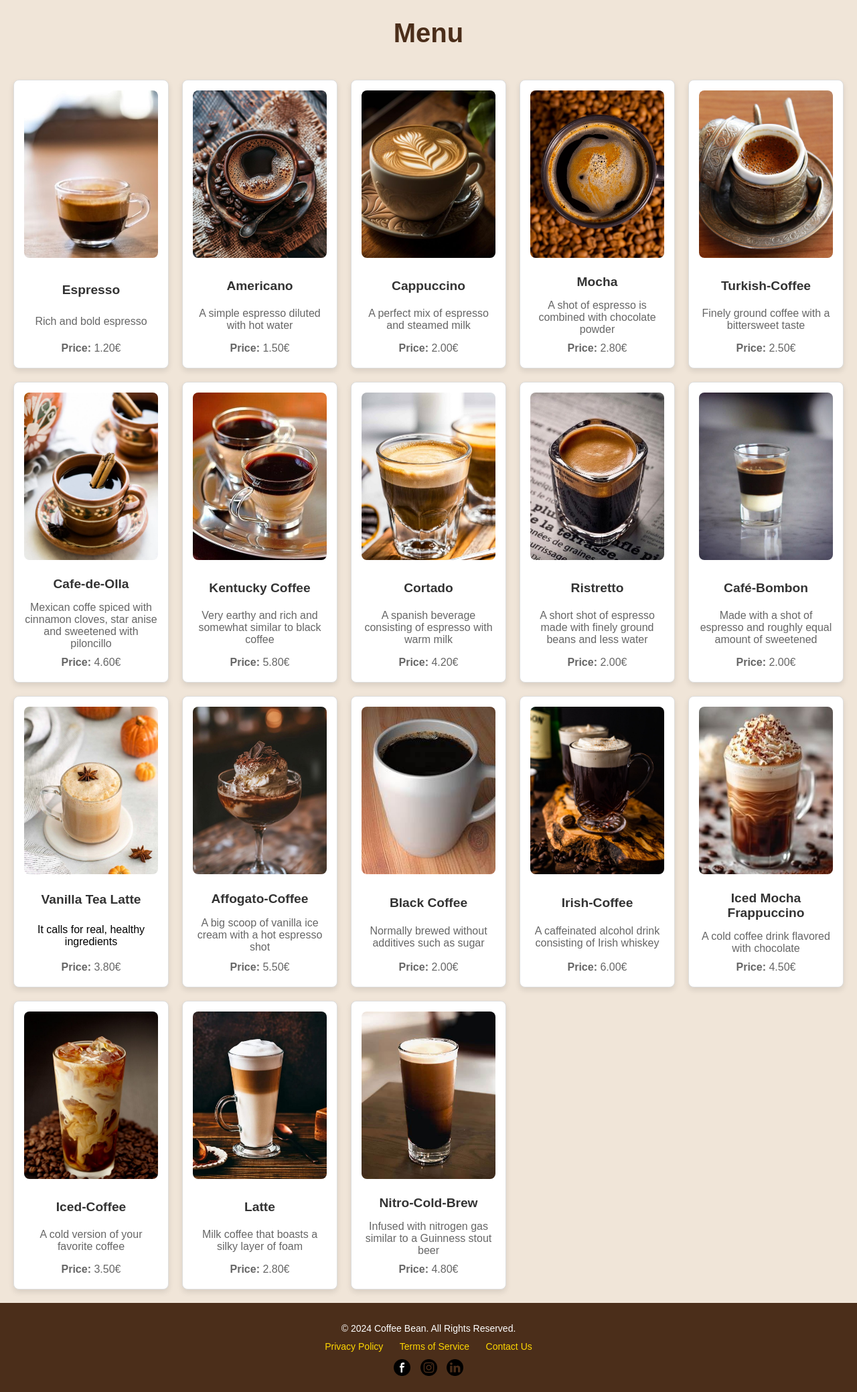
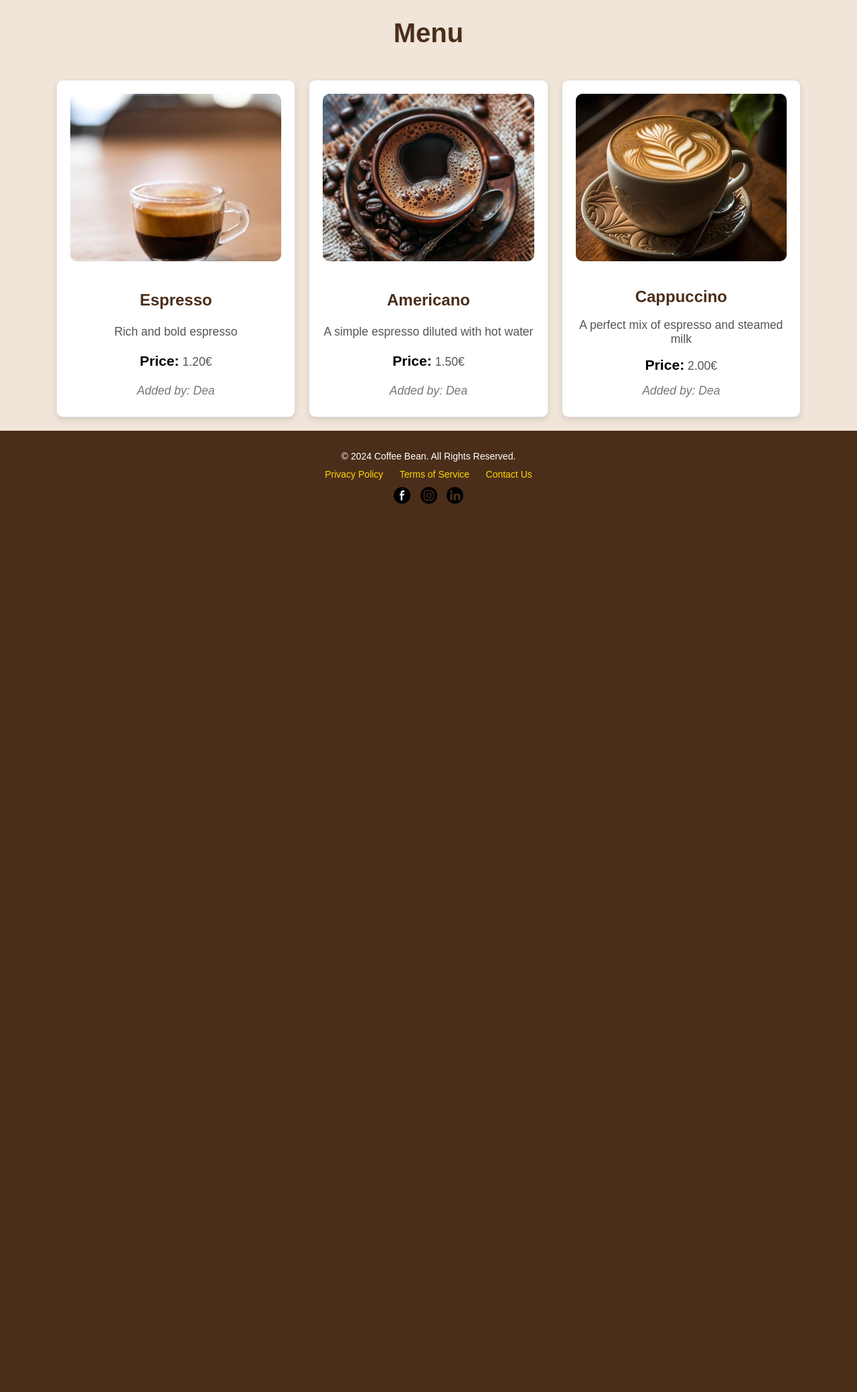
Before and after one commit to deaamanii/CoffeeShop, a PHP site: page /menu.php in a window 1280 px wide. Shown: the part 114-2192 px from the top of the page at 67% size. After the commit the page ends 866 px from the top, so only its background shows below. Run offline with PHP 8.4, Linux system fonts and the light colour scheme; data comes from the database, SQL or seed files in the repository; both versions use the stored data as it was after the commit.

Commit message:
Implementimi fillestar i menusë dinamike nga databaza
Implementova menu që merr fillimisht 3 produktet nga databaza. Përmirësova dizajnin e menusë për një UI më të mirë. Rregullova problemet me lidhjen e databazës në dashboard.

```diff
--- a/menu.css
+++ b/menu.css
@@ -94,10 +94,10 @@ body > h1 {
 /* Menu Grid */
 .menu {
     display: grid;
-    grid-template-columns: repeat(auto-fit, minmax(200px, 1fr)); /* Responsive columns */
+    grid-template-columns: repeat(auto-fit, minmax(300px, 1fr)); /* Produkte të organizuara më mirë */
     gap: 20px;
     padding: 20px;
-    width: 100%;
+    width: 90%;
     margin: 0 auto;
     justify-items: center;
 }
@@ -106,33 +106,51 @@ body > h1 {
 .menu-item {
     background-color: #fff;
     border: 1px solid #ddd;
-    border-radius: 8px;
+    border-radius: 10px;
     box-shadow: 0 4px 8px rgba(0, 0, 0, 0.1);
-    padding: 15px;
+    padding: 20px;
     text-align: center;
     display: flex;
     flex-direction: column;
     justify-content: space-between;
+    width: 100%;
+    max-width: 400px; /* Kufizon gjerësinë e secilit produkt */
 }
 
+/* Images */
 .menu-item img {
     width: 100%;
-    height: 250px;
+    max-height: 250px;
     object-fit: cover;
-    border-radius: 8px;
+    border-radius: 10px;
     margin-bottom: 15px;
 }
 
+/* Titles */
 .menu-item h3 {
-    font-size: 1.2em;
-    color: #333;
-    margin: 10px 0;
+    font-size: 1.5em;
+    color: #4b2e1a; /* Ngjyra e titullit */
+    margin-bottom: 10px;
 }
 
+/* Description */
 .menu-item p {
-    color: #666;
+    color: #555;
+    font-size: 1.1em;
+    margin: 8px 0;
+}
+
+/* Price */
+.menu-item strong {
+    color: #000;
+    font-weight: bold;
+    font-size: 1.2em;
+}
+
+/* Added by */
+.menu-item em {
+    color: #777;
     font-size: 1em;
-    margin: 5px 0;
 }
 
 /* Footer Styling */
--- a/menu.php
+++ b/menu.php
@@ -1,6 +1,5 @@
 <!DOCTYPE html>
 <html lang="en">
-
 <head>
     <meta charset="UTF-8">
     <meta name="viewport" content="width=device-width, initial-scale=1.0">
@@ -12,122 +11,50 @@
 <?php
     include 'header.php';
     ?>
+<?php
+include 'DatabaseConnection.php'; // Lidhja me databazën
 
-    <h1>Menu</h1>
-    <!-- Div për Menunë e Kafes -->
-    <div class="menu">
-        <div class="menu-item">
-            <img src="images/Espresso.jpg" alt="Espresso">
-            <h3>Espresso</h3>
-            <p>Rich and bold espresso</p>
-            <p><strong>Price:</strong> 1.20€</p>
-        </div>
-        <div class="menu-item">
-            <img src="images/americano.jpg" alt="Americano">
-            <h3>Americano</h3>
-            <p>A simple espresso diluted with hot water</p>
-            <p><strong>Price:</strong> 1.50€</p>
-        </div>
-        <div class="menu-item">
-            <img src="images/cappuccino.jpg" alt="Cappuccino">
-            <h3>Cappuccino</h3>
-            <p>A perfect mix of espresso and steamed milk</p>
-            <p><strong>Price:</strong> 2.00€</p>
-        </div>
-        <div class="menu-item">
-            <img src="images/mocha.jpg" alt="Mocha">
-            <h3>Mocha</h3>
-            <p>A shot of espresso is combined with chocolate powder </p>
-            <p><strong>Price:</strong> 2.80€</p>
-        </div>
-        <div class="menu-item">
-            <img src="images/turkish-coffee.jpg" alt="Turkish-Coffee">
-            <h3>Turkish-Coffee</h3>
-            <p>Finely ground coffee with a bittersweet taste</p>
-            <p><strong>Price:</strong> 2.50€</p>
-        </div>
-        <div class="menu-item">
-            <img src="images/cafe-de-olla.webp" alt="Cafe-de-Olla">
-            <h3>Cafe-de-Olla</h3>
-            <p>Mexican coffe spiced with cinnamon cloves, star anise and sweetened with piloncillo</p>
-            <p><strong>Price:</strong> 4.60€</p>
-        </div>
-        <div class="menu-item">
-            <img src="images/Kentucky Coffee.jpg" alt="Kentucky-Coffee">
-            <h3>Kentucky Coffee</h3>
-            <p>Very earthy and rich and somewhat similar to black coffee</p>
-            <p><strong>Price:</strong> 5.80€</p>
-        </div>
-        <div class="menu-item">
-            <img src="images/cortado.jpg" alt="Cortado">
-            <h3>Cortado</h3>
-            <p>A spanish beverage consisting of espresso with warm milk</p>
-            <p><strong>Price:</strong> 4.20€</p>
-        </div>
-        <div class="menu-item">
-            <img src="images/Ristretto.jpg" alt="Ristretto">
-            <h3>Ristretto</h3>
-            <p>A short shot of espresso made with finely ground beans and less water</p>
-            <p><strong>Price:</strong> 2.00€</p>
-        </div>
-        <div class="menu-item">
-            <img src="images/bombon.jpg" alt="Café-Bombon">
-            <h3>Café-Bombon</h3>
-            <p>Made with a shot of espresso and roughly equal amount of sweetened</p>
-            <p><strong>Price:</strong> 2.00€</p>
-        </div>
-        <div class="menu-item">
-            <img src="images/Vanilla Tea Latte.jpg" alt="Vanilla Tea Latte">
-            <h3>Vanilla Tea Latte</h3>
-            </p>It calls for real, healthy ingredients</p>
-            <p><strong>Price:</strong> 3.80€</p>
-        </div>
-        <div class="menu-item">
-            <img src="images/Affogato-Coffee.jpg" alt="Affogato-Coffee">
-            <h3>Affogato-Coffee</h3>
-            <p>A big scoop of vanilla ice cream with a hot espresso shot</p>
-            <p><strong>Price:</strong> 5.50€</p>
-        </div>
-        <div class="menu-item">
-            <img src="images/Black Coffe.jpg" alt="Black-Coffee">
-            <h3>Black Coffee</h3>
-            <p>Normally brewed without additives such as sugar</p>
-            <p><strong>Price:</strong> 2.00€</p>
-        </div>
-        <div class="menu-item">
-            <img src="images/Irish-Coffee.jpg" alt="Irish-Coffee">
-            <h3>Irish-Coffee</h3>
-            <p>A caffeinated alcohol drink consisting of Irish whiskey</p>
-            <p><strong>Price:</strong> 6.00€</p>
-        </div>
-        <div class="menu-item">
-            <img src="images/Iced Mocha Frappuccino.jpg" alt="Iced Mocha Frappuccino">
-            <h3>Iced Mocha Frappuccino</h3>
-            <p>A cold coffee drink flavored with chocolate</p>
-            <p><strong>Price:</strong> 4.50€</p>
-        </div>
-        <div class="menu-item">
-            <img src="images/ice-coffee.jpg" alt="Iced-Coffee">
-            <h3>Iced-Coffee</h3>
-            <p>A cold version of your favorite coffee</p>
-            <p><strong>Price:</strong> 3.50€</p>
-        </div>
-        <div class="menu-item">
-            <img src="images/latte.jpg" alt="Latte">
-            <h3>Latte</h3>
-            <p>Milk coffee that boasts a silky layer of foam</p>
-            <p><strong>Price:</strong> 2.80€</p>
-        </div>
-        <div class="menu-item">
-            <img src="images/nitrocoldbrew.jpg" alt="Nitro-Cold-Brew">
-            <h3>Nitro-Cold-Brew</h3>
-            <p>Infused with nitrogen gas similar to a Guinness stout beer</p>
-            <p><strong>Price:</strong> 4.80€</p>
-        </div>
+$db = new DatabaseConnection();
+$conn = $db->startConnection();
 
-    </div>
-    <!-- Footer Section -->
-    <div class="footerWrapper">
+$sql = "SELECT products.*, users.username FROM products
+        JOIN users ON products.created_by = users.id
+        ORDER BY products.created_at DESC";
+$result = mysqli_query($conn, $sql);
+?>
+
+<!DOCTYPE html>
+<html lang="en">
+<head>
+    <meta charset="UTF-8">
+    <meta name="viewport" content="width=device-width, initial-scale=1.0">
+    <title>Menu | Coffee Bean</title>
+    <link rel="stylesheet" href="menu.css"> <!-- Përfshin stilizimin -->
+</head>
+<body>
+
+<h1>Menu</h1>
+
+<div class="menu">
+    <?php
+    if (mysqli_num_rows($result) > 0) {
+        while ($row = mysqli_fetch_assoc($result)) {
+            echo '<div class="menu-item">';
+            echo '<img src="' . $row["image"] . '" alt="' . $row["name"] . '">';
+            echo '<h3>' . $row["name"] . '</h3>';
+            echo '<p>' . $row["description"] . '</p>';
+            echo '<p><strong>Price:</strong> ' . $row["price"] . '€</p>';
+            echo '<p><em>Added by: ' . $row["username"] . '</em></p>';
+            echo '</div>';
+        }
+    } else {
+        echo "<p>No products available.</p>";
+    }
+    ?>
+</div>
+
+<!-- Footer Section -->
+<div class="footerWrapper">
         <footer class="footerContainer">
             <div class="footerContent">
                 <p>&copy; 2024 Coffee Bean. All Rights Reserved.</p>
@@ -146,5 +73,4 @@
     </div>
 
 </body>
-
 </html>
```
Also changed, not shown: add_product.php (added, +43 -0 lines), dashboard.php (+46 -0 lines), delete_product.php (added, +25 -0 lines), products.sql (added, +83 -0 lines).
